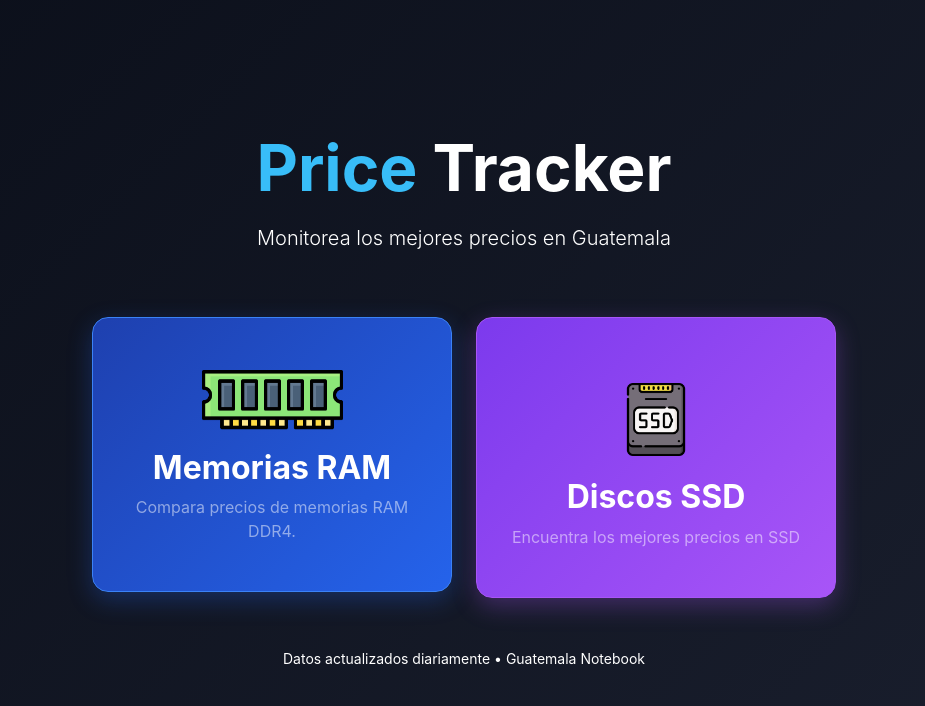
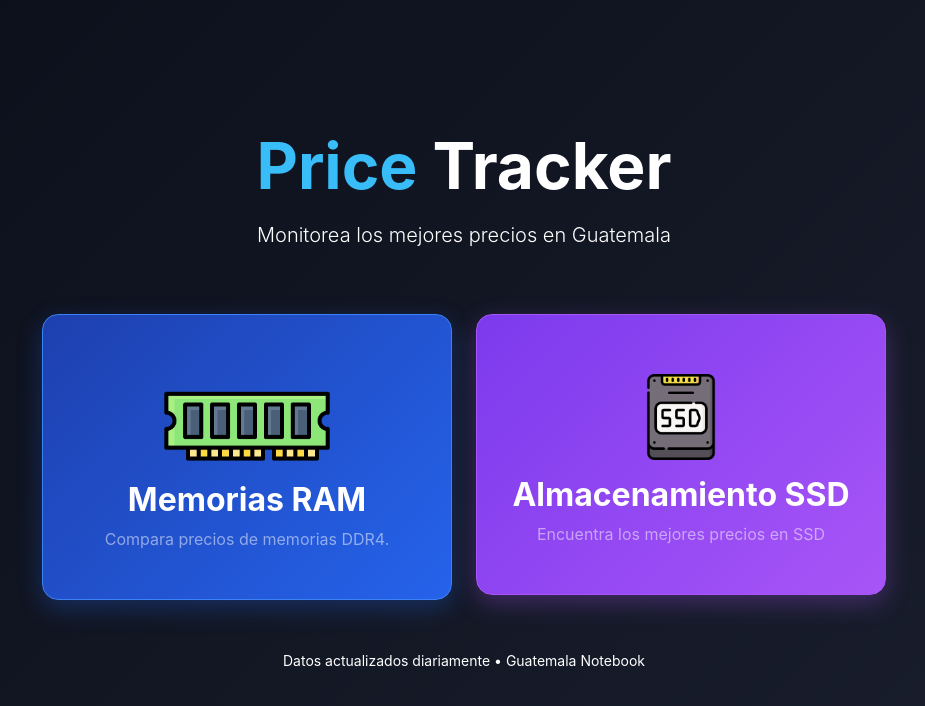
Before and after one commit to DPaniagua5/Dashboard-Analisis-Precio-Componentes, a React (Vite) app: page / in a window 1280 px wide. Shown: the top 706 px of the page, without its empty margins (176-1101 px from the left). Built offline with nearby package versions, Linux system fonts and the light colour scheme; no server answers.

Commit message:
Fix: Error visual en el menu

```diff
--- a/src/pages/Home.jsx
+++ b/src/pages/Home.jsx
@@ -17,7 +17,7 @@ export default function Home({ onSelectCategory }) {
         </p>
       </div>
 
-      <div className="row g-4" style={{ maxWidth: "800px", width: "100%", padding: "0 1rem" }}>
+      <div className="row g-4" style={{ maxWidth: "900px", width: "100%", padding: "0 1rem" }}>
         {/* Botón RAM */}
         <div className="col-md-6">
           <div
@@ -43,11 +43,12 @@ export default function Home({ onSelectCategory }) {
           >
             <div className="text-center">
               <div className="mb-3">
+                <div className="mt-4"></div>
                 <img src={`${import.meta.env.BASE_URL}RAM.png`} class="img-fluid w-50" alt="Memoria RAM" />
               </div>
               <h2 className="fw-bold mb-2">Memorias RAM</h2>
               <p className="text-white-50 mb-0">
-                Compara precios de memorias RAM DDR4.
+                Compara precios de memorias DDR4.
               </p>
             </div>
           </div>
@@ -80,7 +81,7 @@ export default function Home({ onSelectCategory }) {
               <div className="mb-3" style={{ fontSize: "4rem" }}>
                 <img src={`${import.meta.env.BASE_URL}SSD.png`} class="img-fluid w-25" alt="SSD" />
               </div>
-              <h2 className="fw-bold mb-2">Discos SSD</h2>
+              <h2 className="fw-bold mb-2">Almacenamiento SSD</h2>
               <p className="text-white-50 mb-0">
                 Encuentra los mejores precios en SSD
               </p>
```
